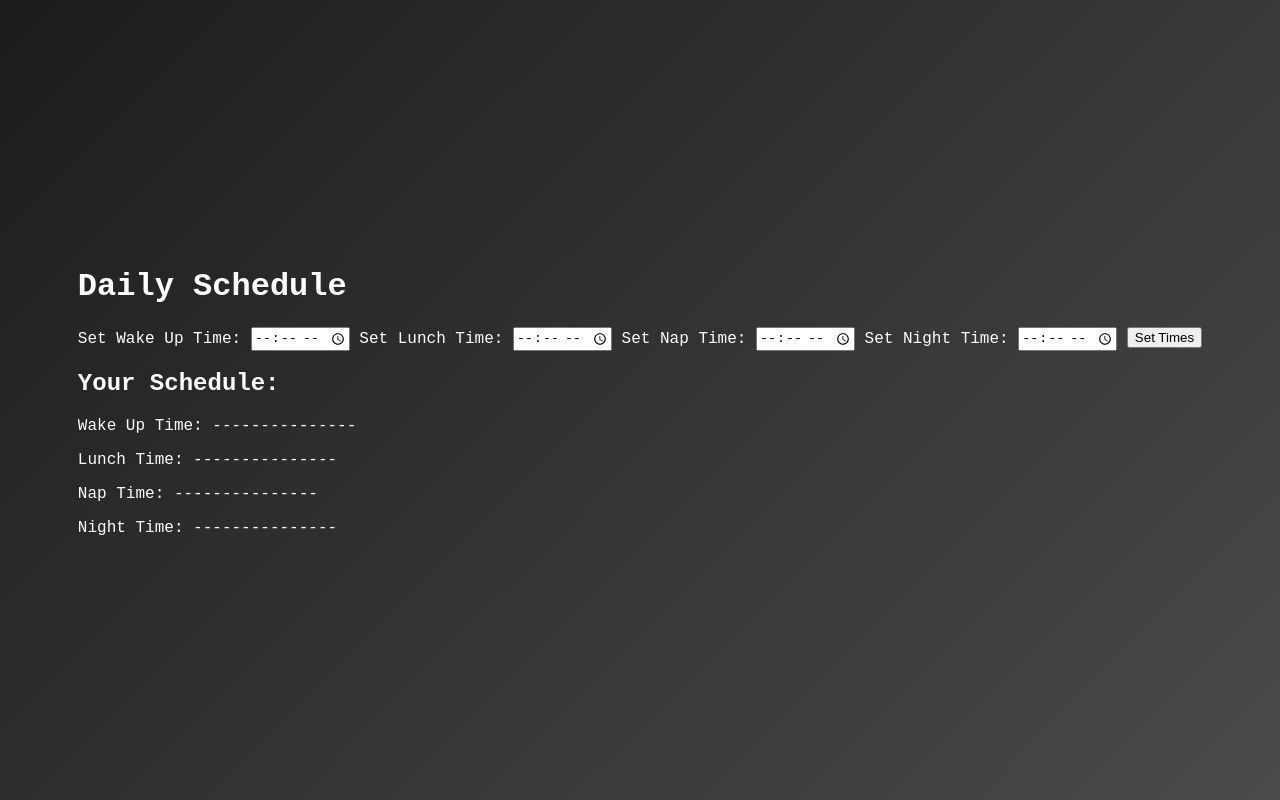
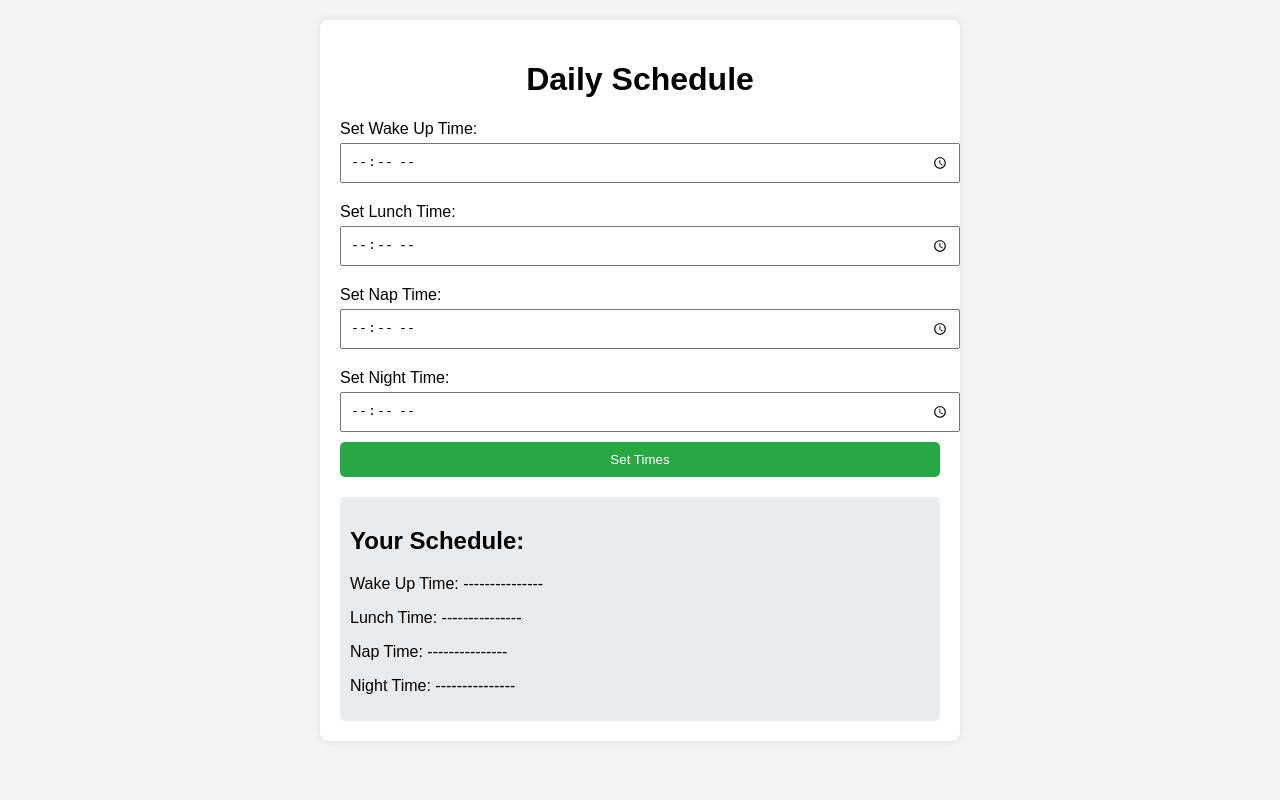
Before and after one commit to Sumant2005/DigiClock, a plain HTML site: page index.html in a window 1280 px wide. Drawn offline with Linux system fonts and the light colour scheme.

Commit message:
styles.css

```diff
--- a/styles.css
+++ b/styles.css
@@ -1,34 +1,55 @@
 body {
-    display: flex;
-    justify-content: center;
-    align-items: center;
-    height: 100vh;
-    background: linear-gradient(135deg, #1c1c1c, #4a4a4a);
-    color: #ffffff;
-    font-family: 'Courier New', Courier, monospace;
+    font-family: Arial, sans-serif;
+    background-color: #f4f4f4;
     margin: 0;
+    padding: 20px;
 }
 
-.clock {
-    font-size: 80px;
-    background-color: rgba(0, 0, 0, 0.7);
-    padding: 30px;
-    border-radius: 15px;
-    box-shadow: 0 0 30px rgba(0, 0, 0, 0.7);
-    text-align: center;
-    transition: transform 0.2s;
+.container {
+    max-width: 600px;
+    margin: auto;
+    background: white;
+    padding: 20px;
+    border-radius: 8px;
+    box-shadow: 0 0 10px rgba(0, 0, 0, 0.1);
 }
 
-.clock:hover {
-    transform: scale(1.05);
+h1 {
+    text-align: center;
 }
 
-@keyframes glow {
-    0% { text-shadow: 0 0 10px #ffffff, 0 0 20px #00ffcc, 0 0 30px #00ffcc; }
-    50% { text-shadow: 0 0 20px #ffffff, 0 0 30px #00ffcc, 0 0 40px #00ffcc; }
-    100% { text-shadow: 0 0 10px #ffffff, 0 0 20px #00ffcc, 0 0 30px #00ffcc; }
+.time-settings {
+    margin-bottom: 20px;
 }
 
-.clock {
-    animation: glow 1.5s infinite alternate;
+label {
+    display: block;
+    margin: 10px 0 5px;
 }
+
+input[type="time"] {
+    width: 100%;
+    padding: 8px;
+    margin-bottom: 10px;
+}
+
+button {
+    width: 100%;
+    padding: 10px;
+    background-color: #28a745;
+    color: white;
+    border: none;
+    border-radius: 5px;
+    cursor: pointer;
+}
+
+button:hover {
+    background-color: #218838;
+}
+
+.schedule-output {
+    margin-top: 20px;
+    padding: 10px;
+    background: #e9ecef;
+    border-radius: 5px;
+}
```
